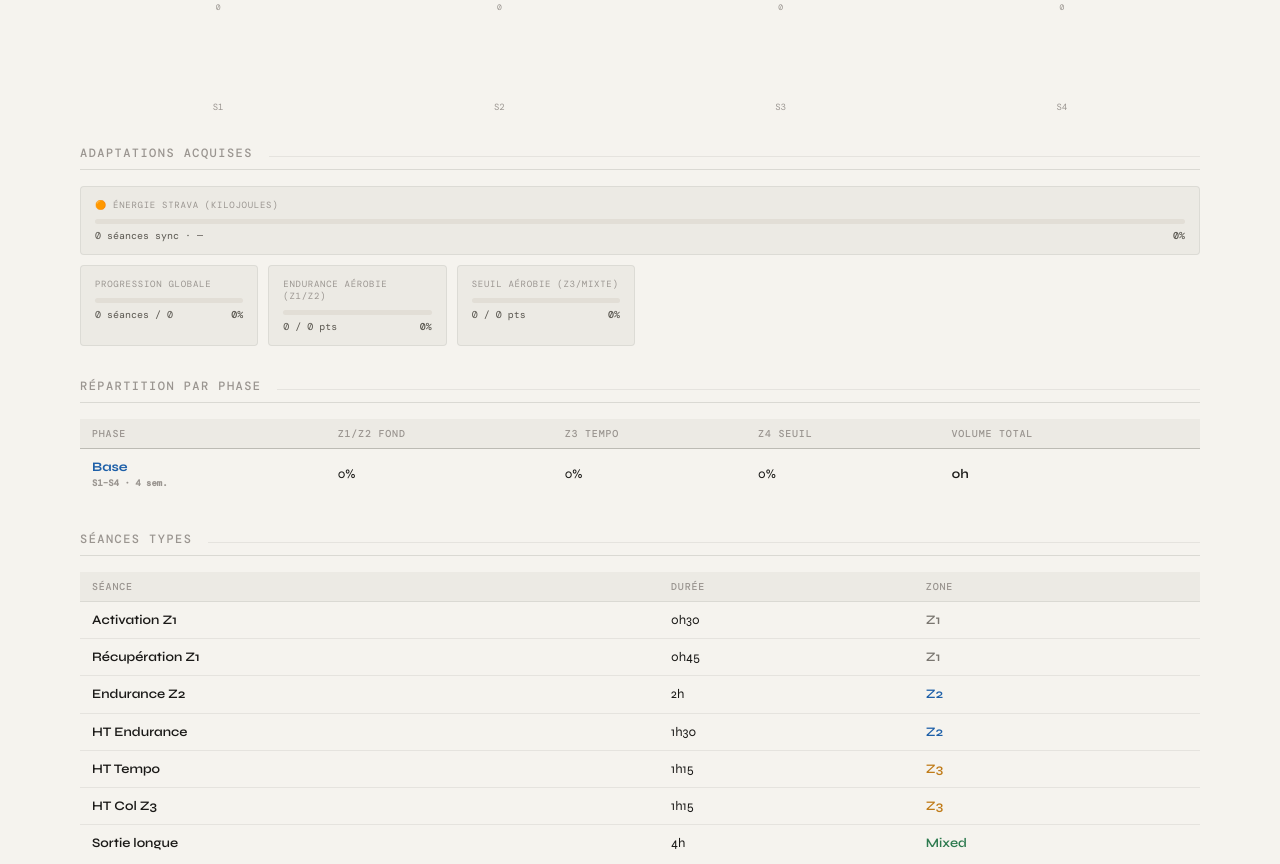
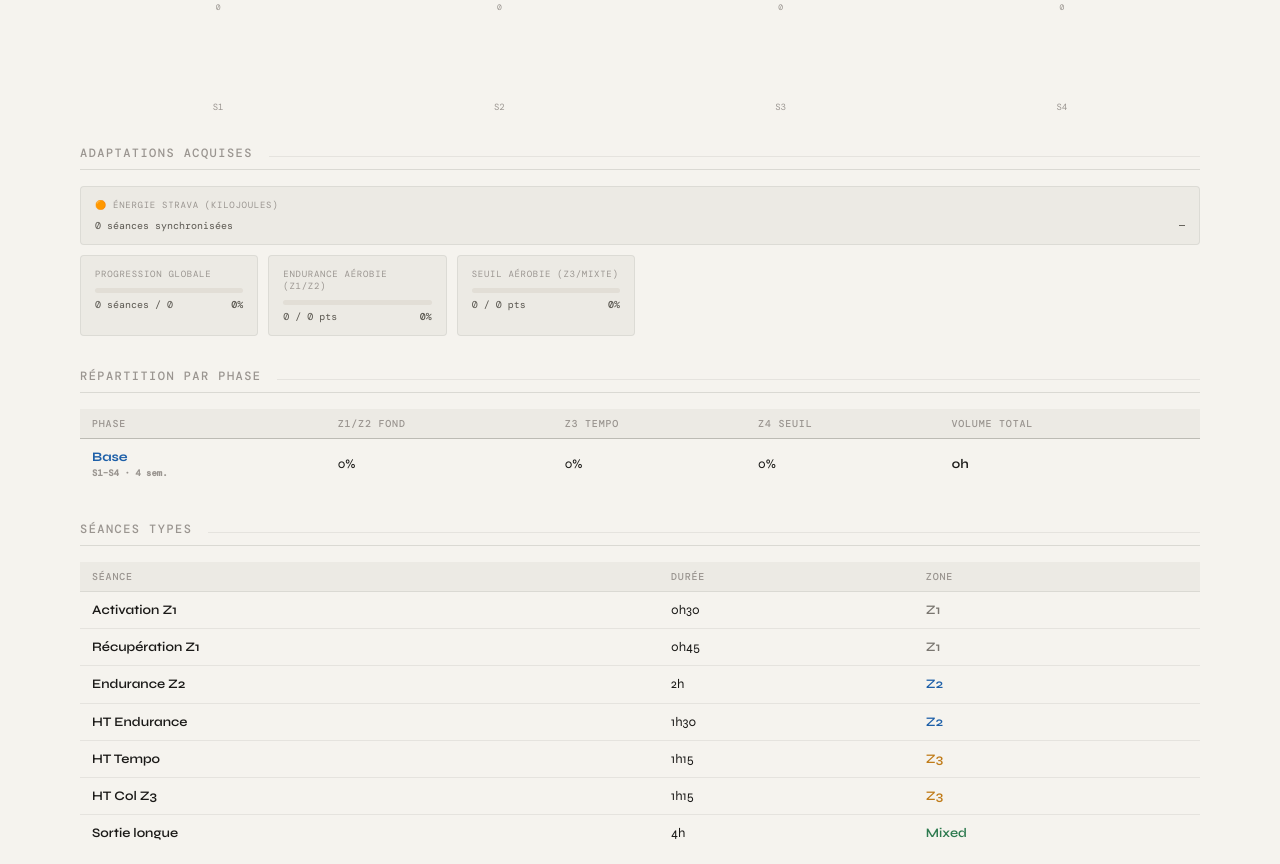
Before and after one commit to allergictopolem/ariegeoise, a plain HTML site: page index.html in a window 1280 px wide. Shown: the part 1469-2333 px from the top of the page. Drawn offline with nearby package versions, Linux system fonts and the light colour scheme.

Commit message:
Carte kJ: supprime le pourcentage, affiche séances sync + total kJ
Co-Authored-By: Claude Sonnet 4.6 <noreply@anthropic.com>

```diff
--- a/index.html
+++ b/index.html
@@ -2093,13 +2093,11 @@ function renderAdaptations() {
   }));
   const pct = (a,b) => b>0 ? Math.min(100,Math.round(a/b*100)) : 0;
   const isCycling = (state.config.event?.sport || 'velo') === 'velo';
-  const kjPct = doneCount > 0 ? pct(syncCount, doneCount) : 0;
   const kjCard = `<div class="adapt-card" style="grid-column:1/-1">
     <div class="adapt-label">🟠 Énergie Strava${isCycling ? ' (kilojoules)' : ''}</div>
-    <div class="adapt-bar-wrap"><div class="adapt-bar-fill" style="width:${kjPct}%;background:#FC4C02;opacity:0.75"></div></div>
-    <div class="adapt-vals">
-      <span>${syncCount} séance${syncCount!==1?'s':''} sync · ${isCycling && kjTotal>0 ? `<strong>${Math.round(kjTotal).toLocaleString('fr-FR')} kJ</strong>` : '—'}</span>
-      <span class="adapt-pct">${kjPct}%</span>
+    <div class="adapt-vals" style="margin-top:4px">
+      <span>${syncCount} séance${syncCount!==1?'s':''} synchronisée${syncCount!==1?'s':''}</span>
+      <span class="adapt-pct">${isCycling && kjTotal>0 ? `<strong>${Math.round(kjTotal).toLocaleString('fr-FR')} kJ</strong>` : '—'}</span>
     </div>
   </div>`;
   el.innerHTML = `<div class="adapt-grid">
```
